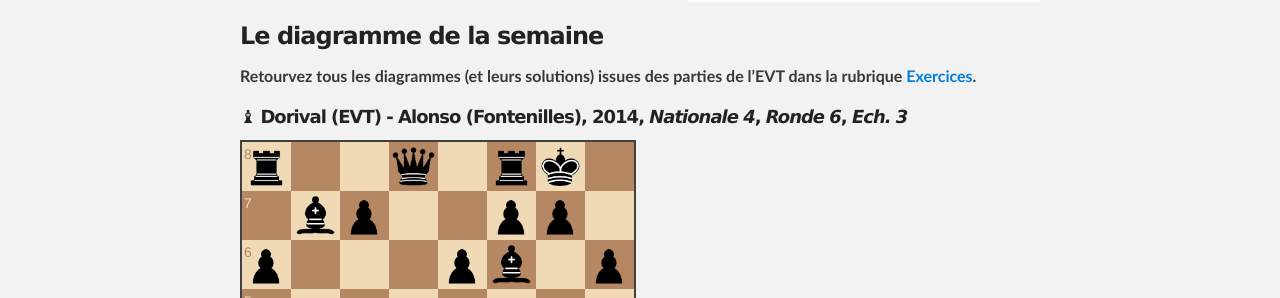
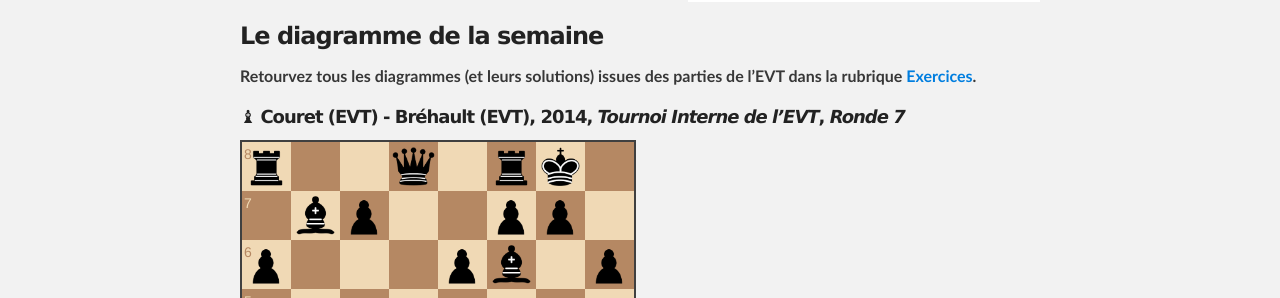
Before and after one commit to echiquier-villeneuve-tolosane/echiquier-villeneuve-tolosane.github.io, a Jekyll site: the page built from index.md, in a window 1280 px wide. Shown: the part 712-1010 px from the top of the page. Built offline with Jekyll 4.4.1, drawn with Linux system fonts in a browser that asks for light colours; nearby versions of some CDN libraries.

Commit message:
Updated index.md

```diff
--- a/index.md
+++ b/index.md
@@ -21,7 +21,7 @@ prix. **[Tous les détails sur le tournoi](tournoi-roger-pelat.html "Tournoi Rog
 
 **Retourvez tous les diagrammes (et leurs solutions) issues des parties de l'EVT dans la rubrique [Exercices](http://echiquier-villeneuve-tolosane.github.io/exercices.html "Exercices").**
 
-##### &#9821; Dorival (EVT) - Alonso (Fontenilles), 2014, _Nationale 4_, _Ronde 6_, _Ech. 3_
+##### &#9821; Couret (EVT) - Bréhault (EVT), 2014, _Tournoi Interne de l'EVT_, _Ronde 7_
 
 `r2q1rk1/1bp2pp1/p3pb1p/8/1P1N4/P2B4/1B3PPP/R2Q1RK1 b - - 0 15`
 
```
